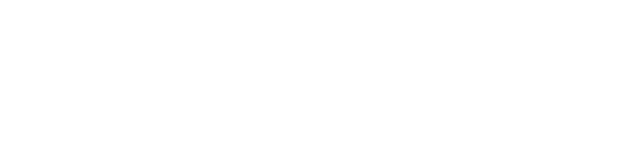
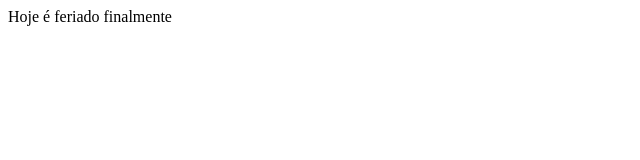
Before and after one commit to JuniorFerreiraJ/secon2024, a plain HTML site: page index.html in a window 1280 px wide. Shown: the whole page, without its empty margins (0-640 px from the left). Drawn offline with Linux system fonts and the light colour scheme.

Commit message:
Primeira alteração em developer

```diff
--- a/index.html
+++ b/index.html
@@ -6,6 +6,6 @@
     <title>Document</title>
 </head>
 <body>
-
+    Hoje é feriado finalmente
 </body>
 </html>
```
